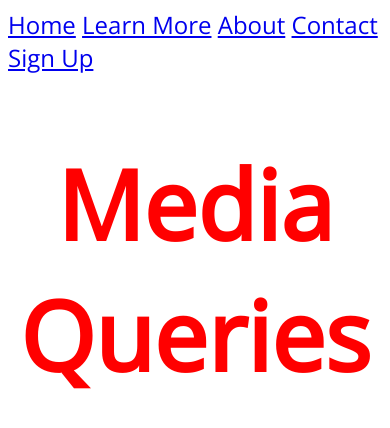
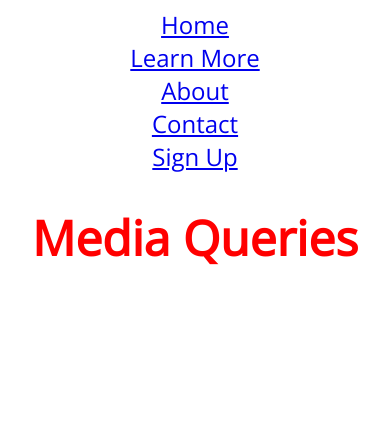
Before and after one commit to BenWilliams89/Responsiveness, a plain HTML site: page MediaQueries Starter/mediaqueries.html in a window 390 px wide. Drawn offline with nearby package versions, Linux system fonts and the light colour scheme.

Commit message:
Complete a resposnive nav bar

```diff
--- a/MediaQueries Starter/app.css
+++ b/MediaQueries Starter/app.css
@@ -5,10 +5,15 @@ body {
 h1 {
     font-size: 6em;
     text-align: center;
+    color: red;
 }
 nav {
     font-size: 1.5em;
+    display: flex;
+    justify-content: space-between; /* This seperates the 3 different links */
 }
+
+
 
 ul,li {
     display: inline;
@@ -16,37 +21,13 @@ ul,li {
     padding: 0;
 }
 
-/*Media Queries:*/
+ul {
+    flex: 1;
+    max-width: 50%;
+    display: flex;
+    justify-content: space-evenly;
+}
 
-
-/* @media (width: 800px){ /* This means when the screen size gets to 800px change the text color to aqua
-    h1 {
-        color: aqua;
-    }
-} */
-
-/* @media (min-width: 800px){  The text would start at black (default) then when it gets to 800 and above the color changes to aqua
-    h1 {
-        color: aqua;
-    }
-} */
-
- /* @media (max-width: 800px){  /*The text would starts with aqua then when it gets to 800 and above the color changes back to black
-    h1 {
-        color: aqua;
-    }
-} */
-
-
-/* @media (min-width: 600px) and (max-width: 800px){  This combines two sizes
-    h1 {
-        color: aqua;
-    }
-} */
-
-h1{
-    color: red;
-}
 
 @media (min-width: 400px) {
     h1 {
@@ -66,8 +47,50 @@ h1{
     }
 }
 
-@media (orientation: landscape) {
-    body {
-        background-color: magenta;
+
+@media (max-width: 768px){
+    h1 {
+        font-size: 4em;
+    }
+    nav, nav ul {
+        flex-direction: column;
+        align-items: center;
+    }
+
+}
+
+@media (max-width: 576px){
+    h1 {
+        font-size: 3em;
     }
 }
+
+
+
+/*Media Queries examples:*/
+
+
+/* @media (width: 800px){ /* This means when the screen size gets to 800px change the text color to aqua
+    h1 {
+        color: aqua;
+    }
+} */
+
+/* @media (min-width: 800px){  The text would start at black (default) then when it gets to 800 and above - the color changes to aqua
+    h1 {
+        color: aqua;
+    }
+} */
+
+ /* @media (max-width: 800px){  /*The text would starts with aqua then when it gets to 800 and above - the color changes back to black
+    h1 {
+        color: aqua;
+    }
+} */
+
+
+/* @media (min-width: 600px) and (max-width: 800px){  This combines two sizes
+    h1 {
+        color: aqua;
+    }
+} */
```
Also changed, not shown: notes.txt, 1 other file.
